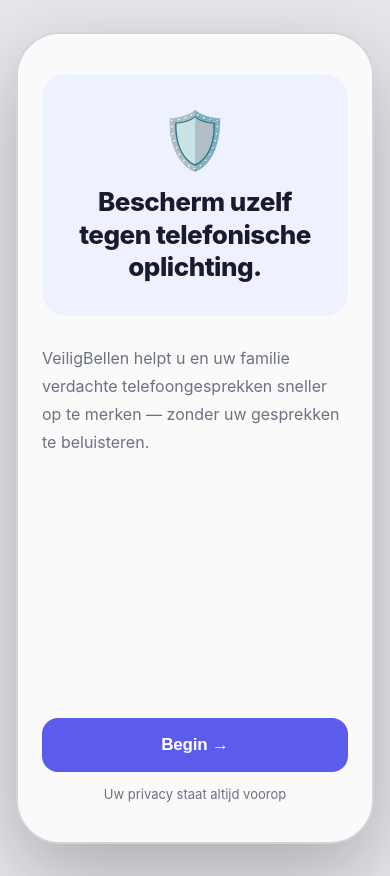
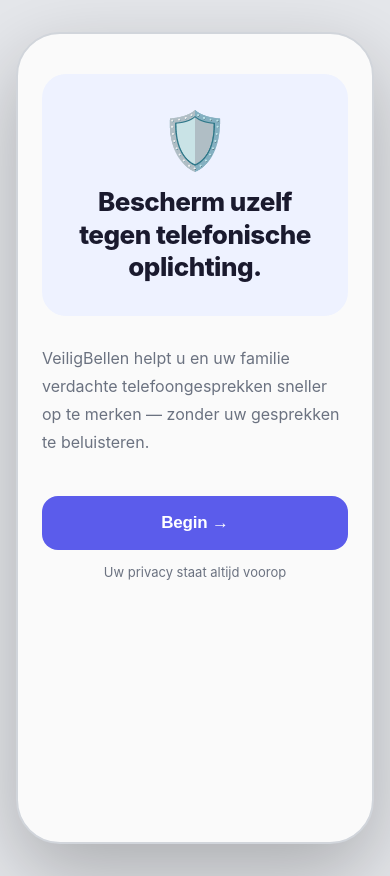
Before and after one commit to tijmensliedrecht-dev/Veilig-bellen, a Next.js app: page / in a window 390 px wide. Built offline with nearby package versions, Linux system fonts and the light colour scheme.

Commit message:
Update PhoneShell.tsx

```diff
--- a/src/app/components/PhoneShell.tsx
+++ b/src/app/components/PhoneShell.tsx
@@ -13,36 +13,24 @@
 import FamilieDashboardScreen from '../screens/FamilieDashboardScreen';
 import BerichtScreen from '../screens/BerichtScreen';
 import DetailsScreen from '../screens/DetailsScreen';
-import type { ScreenId } from '../types';
-
-const screens: Record<ScreenId, React.ComponentType> = {
-  'splash':            SplashScreen,
-  'welcome':           WelcomeScreen,
-  'uitleg':            UitlegScreen,
-  'contacten':         ContactenScreen,
-  'familie':           FamilieScreen,
-  'instellingen':      InstellingenScreen,
-  'dashboard':         DashboardScreen,
-  'simulatie':         SimulatieScreen,
-  'notificatie':       NotificatieScreen,
-  'familie-dashboard': FamilieDashboardScreen,
-  'bericht':           BerichtScreen,
-  'details':           DetailsScreen,
-};
 
 export default function PhoneShell() {
   const { currentScreen } = useApp();
 
   return (
     <div className="phone-shell">
-      {(Object.entries(screens) as [ScreenId, React.ComponentType][]).map(([id, Screen]) => (
-        <div
-          key={id}
-          className={`screen${currentScreen === id ? '' : ' hidden'}`}
-        >
-          <Screen />
-        </div>
-      ))}
+      {currentScreen === 'splash' && <SplashScreen />}
+      {currentScreen === 'welcome' && <WelcomeScreen />}
+      {currentScreen === 'uitleg' && <UitlegScreen />}
+      {currentScreen === 'contacten' && <ContactenScreen />}
+      {currentScreen === 'familie' && <FamilieScreen />}
+      {currentScreen === 'instellingen' && <InstellingenScreen />}
+      {currentScreen === 'dashboard' && <DashboardScreen />}
+      {currentScreen === 'simulatie' && <SimulatieScreen />}
+      {currentScreen === 'notificatie' && <NotificatieScreen />}
+      {currentScreen === 'familie-dashboard' && <FamilieDashboardScreen />}
+      {currentScreen === 'bericht' && <BerichtScreen />}
+      {currentScreen === 'details' && <DetailsScreen />}
     </div>
   );
 }
```
